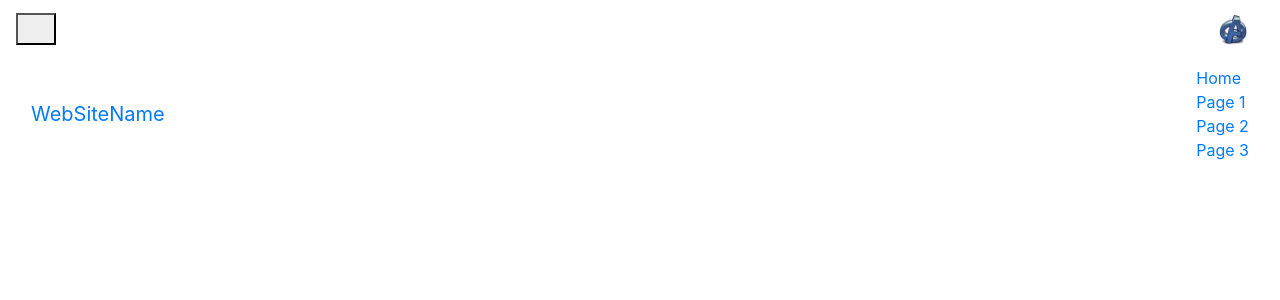
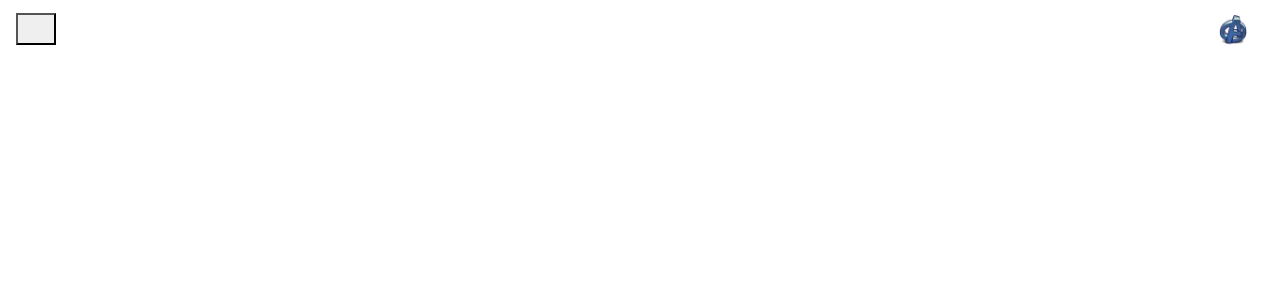
Before and after one commit to Vomitory1/AngularSPA-github, an Angular app: page / in a window 1280 px wide. Shown: the top 300 px of the page. Built offline with nearby package versions, Linux system fonts and the light colour scheme.

Commit message:
pruebas en github

```diff
--- a/src/app/components/shared/navbar/navbar.component.html
+++ b/src/app/components/shared/navbar/navbar.component.html
@@ -23,18 +23,3 @@
     </form>
   </div>
 </nav>
-
-
-<nav class="navbar navbar-inverse">
-    <div class="container-fluid">
-      <div class="navbar-header">
-        <a class="navbar-brand" href="#">WebSiteName</a>
-      </div>
-      <ul class="nav navbar-nav">
-        <li class="active"><a href="#">Home</a></li>
-        <li><a href="#">Page 1</a></li>
-        <li><a href="#">Page 2</a></li>
-        <li><a href="#">Page 3</a></li>
-      </ul>
-    </div>
-  </nav>
--- a/src/index.html
+++ b/src/index.html
@@ -8,7 +8,7 @@
 
   <meta name="viewport" content="width=device-width, initial-scale=1">
   <link rel="icon" type="image/x-icon" href="favicon.ico">
-  <!-- <link rel="stylesheet" href="https://maxcdn.bootstrapcdn.com/bootstrap/4.0.0-beta.2/css/bootstrap.min.css" integrity="sha384-PsH8R72JQ3SOdhVi3uxftmaW6Vc51MKb0q5P2rRUpPvrszuE4W1povHYgTpBfshb" crossorigin="anonymous"> -->
+  <link rel="stylesheet" href="https://maxcdn.bootstrapcdn.com/bootstrap/4.0.0-beta.2/css/bootstrap.min.css" integrity="sha384-PsH8R72JQ3SOdhVi3uxftmaW6Vc51MKb0q5P2rRUpPvrszuE4W1povHYgTpBfshb" crossorigin="anonymous">
   <!-- nd -->
 
   <!-- <link rel="stylesheet" href="assets/css/bootstrap.min.css" > -->
```
